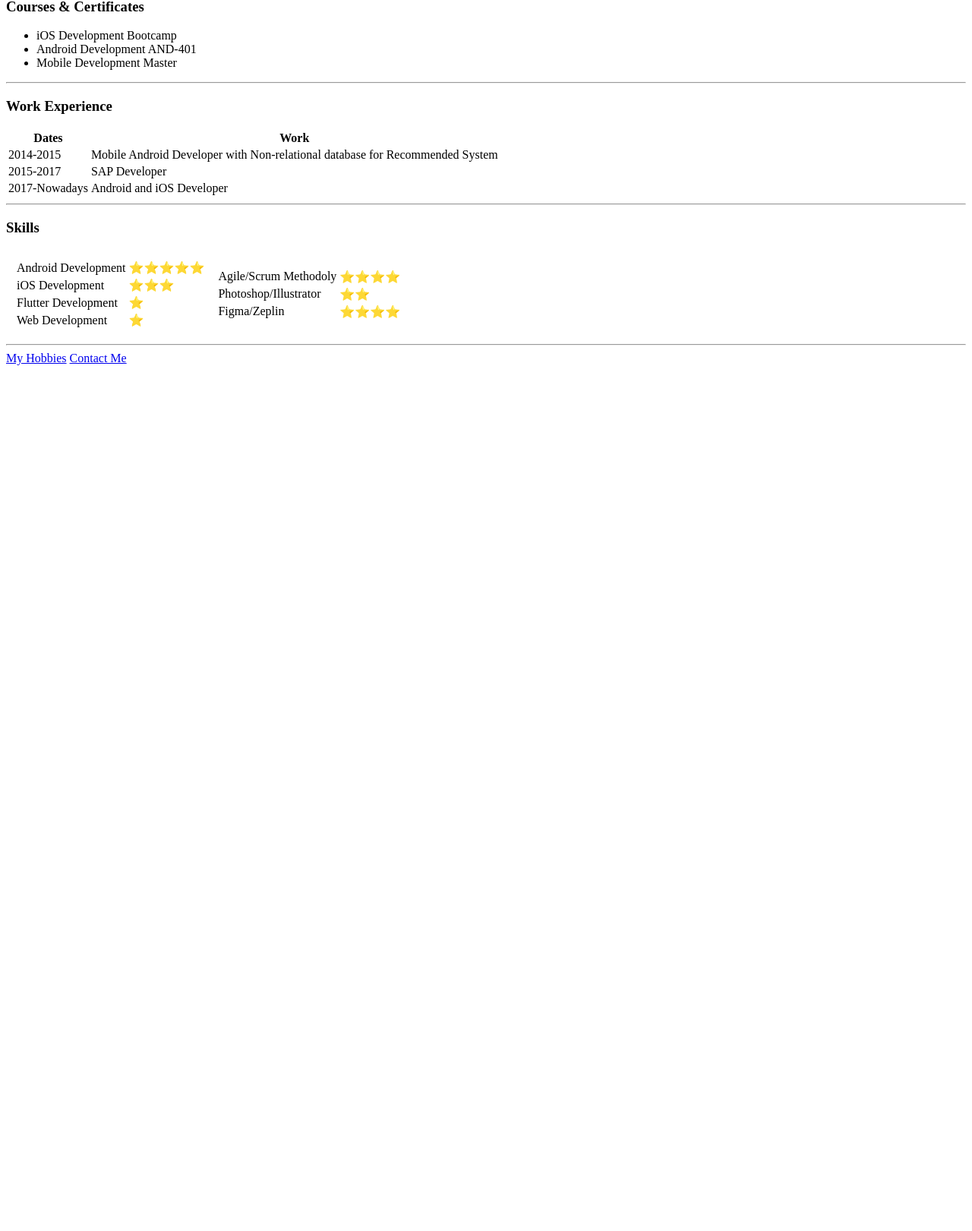
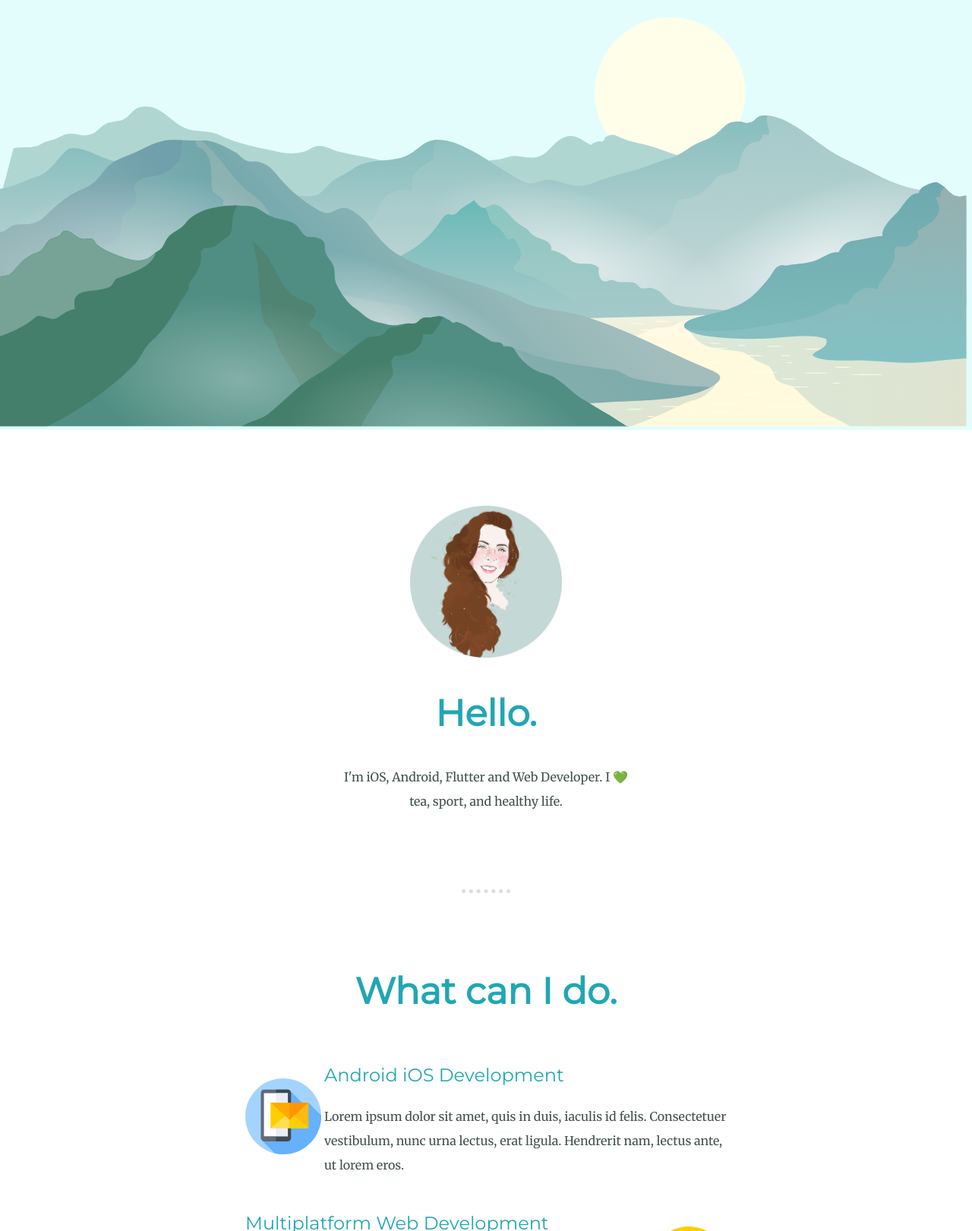
Before and after one commit to AVazPar/cv, a plain HTML site: page index.html in a window 1280 px wide. Shown: the part 285-1906 px from the top of the page at 76% size. Before the commit the page ends 800 px from the top, so only its background shows below. Drawn offline with Linux system fonts and the light colour scheme.

Commit message:
UI - CSS - New Style

```diff
--- /dev/null
+++ b/css/styles.css
@@ -0,0 +1,108 @@
+body{
+  background-color: #e3fdfd;
+  color: #40514E;
+  margin: 0;
+  font-family: 'Merriweather', serif;
+}
+
+hr{
+  border-style: none;
+  border-top-style: dotted;
+  border-color: #dddddd;
+  border-width: 5px;
+  margin: 100px auto;
+  width: 5%;
+}
+
+h1{
+  color: #22a6b3;
+  margin: 0 auto 0 auto;
+  font-size: 500%;
+  font-family: 'Sacramento', cursive;
+}
+
+h2{
+  color: #22a6b3;
+  font-size: 300%;
+  font-family: 'Montserrat', sans-serif;
+}
+
+h3{
+  color: #22a6b3;
+  font-size: 150%;
+  font-weight: normal;
+  font-family: 'Montserrat', sans-serif;
+}
+
+p{
+  line-height: 2;
+}
+
+.intro{
+  width: 30%;
+  margin: auto;
+}
+
+.contact-message{
+  width: 40%;
+  margin: 40px auto 60px;
+}
+
+.top-container{
+  background-color: #e3fdfd;
+  width: 100%;
+  padding-top: 100px;
+  text-align: center;
+}
+
+.middle-container{
+  background-color: white;
+  width: 100%;
+  padding-top: 100px;
+  text-align: center;
+}
+
+.footer-link{
+  color: #40514E;
+  font-family: 'Montserrat', sans-serif;
+  margin: 10px 20px;
+  text-decoration: none;
+}
+
+.footer-link:hover{
+  color: #e3fdfd;
+}
+
+.skill-row{
+  width: 50%;
+  margin: auto;
+  text-align: left;
+}
+.btn{
+  background-color: #22A6B3;
+  color: #E3FDFD;
+  font-family: 'Montserrat', sans-serif;
+  border-radius: 20px;
+  font-size: 20px;
+  padding: 16px;
+  text-decoration: none;
+  text-align: center;
+  display: inline-block;
+  cursor: pointer;
+  margin-bottom: 40px;
+}
+
+.btn:hover {
+   background: #22A6B3;
+   background-image: linear-gradient(to bottom, #22A6B3, #E3FDFD);
+   border-radius: 20px;
+   text-decoration: none;
+}
+
+.bottom-container{
+  background-color: #22a6b3;
+  padding: 50px 0;
+  width: 100%;
+  color: #e3fdfd;
+  text-align: center;
+}
--- a/index.html
+++ b/index.html
@@ -3,107 +3,72 @@
 
 <head>
   <meta charset="utf-8">
-  <title>💚 Ángeles' Personal Site</title>
+  <title>Ángeles VP - a mobile developer</title>
+  <link rel="stylesheet" href="css/styles.css">
+  <link rel="icon" href="favicon.ico">
+  <link href="https://fonts.googleapis.com/css2?family=Merriweather&family=Montserrat&family=Sacramento&display=swap" rel="stylesheet">
 </head>
 
 <body>
-  <table cellspacing="20">
-    <tr>
-      <td><img src="angeles.png" alt="Angeles profile picture" width="200" height="200"></td>
-      <td>
-        <h1>Ángeles Vázquez Parra</h1>
-        <em>Freelance Mobile Developer at <strong>everis</strong></em>
-        <p><a href="https://www.linkedin.com/in/ángeles-vázquez-parra-45b8594a/">LinkedIn</a></p>
-        <p>I'm iOS, Android, Flutter and Web Developer. I 💚 tea, sport, and healthy life.</p>
-      </td>
-    </tr>
-  </table>
+  <div class="top-container">
+    <h1>I'm Ángeles</h1>
+    <h3>a Mobile Developer.</h3>
+    <img src="background.svg" alt="background" width="100%" height="100%">
+  </div>
+  <div class="middle-container">
+    <div class="profile">
+      <img src="angeles.png" alt="Angeles profile picture" width="200" height="200">
+      <h2>Hello.</h2>
+      <p class="intro">I'm iOS, Android, Flutter and Web Developer. I 💚 tea, sport, and healthy life.</p>
+    </div>
+    <hr>
+    <div class="skills">
+      <h2>What can I do.</h2>
 
-  <hr>
-  <h3>Courses & Certificates</h3>
-  <ul>
-    <li>iOS Development Bootcamp</li>
-    <li>Android Development AND-401</li>
-    <li>Mobile Development Master</li>
-  </ul>
-  <hr>
-  <h3>Work Experience</h3>
-  <table <thead>
-    <tr>
-      <th>Dates</th>
-      <th>Work</th>
-    </tr>
-    </thead>
-    <tbody>
-      <tr>
-        <td>2014-2015</td>
-        <td>Mobile Android Developer with Non-relational database for Recommended System</td>
-      </tr>
-      <tr>
-        <td>2015-2017</td>
-        <td>SAP Developer</td>
-      </tr>
-      <tr>
-        <td>2017-Nowadays</td>
-        <td>Android and iOS Developer</td>
-      </tr>
-    </tbody>
-  </table>
-
-  <hr>
-  <h3>Skills</h3>
-  <table cellspacing="10">
-    <tr>
-      <td>
+      <div class="skill-row">
         <table>
           <tbody>
             <tr>
-              <td>Android Development</td>
-              <td>⭐⭐⭐⭐⭐</td>
-            </tr>
-            <tr>
-              <td>iOS Development</td>
-              <td>⭐⭐⭐</td>
-            </tr>
-            <tr>
-              <td>Flutter Development</td>
-              <td>⭐</td>
-            </tr>
-            <tr>
-              <td>Web Development</td>
-              <td>⭐</td>
+              <td><img class="" src="mobile.svg" alt="Mobile development picture" width="100" height="100">
+              </td>
+              <td>
+                <h3>Android iOS Development</h3>
+                <p>Lorem ipsum dolor sit amet, quis in duis, iaculis id felis. Consectetuer vestibulum, nunc urna lectus, erat ligula. Hendrerit nam, lectus ante, ut lorem eros.</p>
+              </td>
             </tr>
           </tbody>
         </table>
-      </td>
-      <td>
+      </div>
+      <div class="skill-row">
         <table>
           <tbody>
             <tr>
-              <td>Agile/Scrum Methodoly</td>
-              <td>⭐⭐⭐⭐</td>
-            </tr>
-            <tr>
-              <td>Photoshop/Illustrator</td>
-              <td>⭐⭐</td>
-            </tr>
-            <tr>
-              <td>Figma/Zeplin</td>
-              <td>⭐⭐⭐⭐</td>
+              <td>
+                <h3>Multiplatform Web Development</h3>
+                <p>Lorem ipsum dolor sit amet, mauris sed consectetuer. Etiam et eu, bibendum interdum, lacus quis mauris. Curabitur wisi, quisque vel eu, rutrum nam.</p>
+              </td>
+              <td>
+                <img class="" src="web.svg" alt="Web development picture" width="100" height="100"> </td>
             </tr>
           </tbody>
         </table>
-      </td>
-    </tr>
-  </table>
+      </div>
+    </div>
+    <hr>
+    <div class="contact-me">
+      <h2>I can help.</h2>
+      <h3>I'm currently available for freelance work.</h3>
+      <p class="contact-message">If you have a project that you want to get started, think you need my help with something or just fancy saying hey, then get in touch.</p>
+      <a class="btn" href="mailto:avazpar@gmail.com">MESSAGE ME</a>
+    </div>
+  </div>
 
-
-
-
-
-  <hr>
-  <a href="hobbies.html">My Hobbies</a>
-  <a href="contact.html">Contact Me</a>
+  <div class="bottom-container">
+    <a class="footer-link" href="https://www.linkedin.com/in/ángeles-vázquez-parra-45b8594a/">LinkedIn</a>
+    <a class="footer-link" href="https://twitter.com/avazpar">Twitter</a>
+    <a class="footer-link" href="https://github.com/AVazPar">GitHub</a>
+    <p>© 2020 Ángeles Vázquez Parra.</p>
+  </div>
 </body>
 
 </html>
```
Also changed, not shown: contact.html (deleted, +0 -28 lines), hobbies.html (deleted, +0 -15 lines), background.svg (added), favicon.ico (added), mobile.svg (added), web.svg (added).
